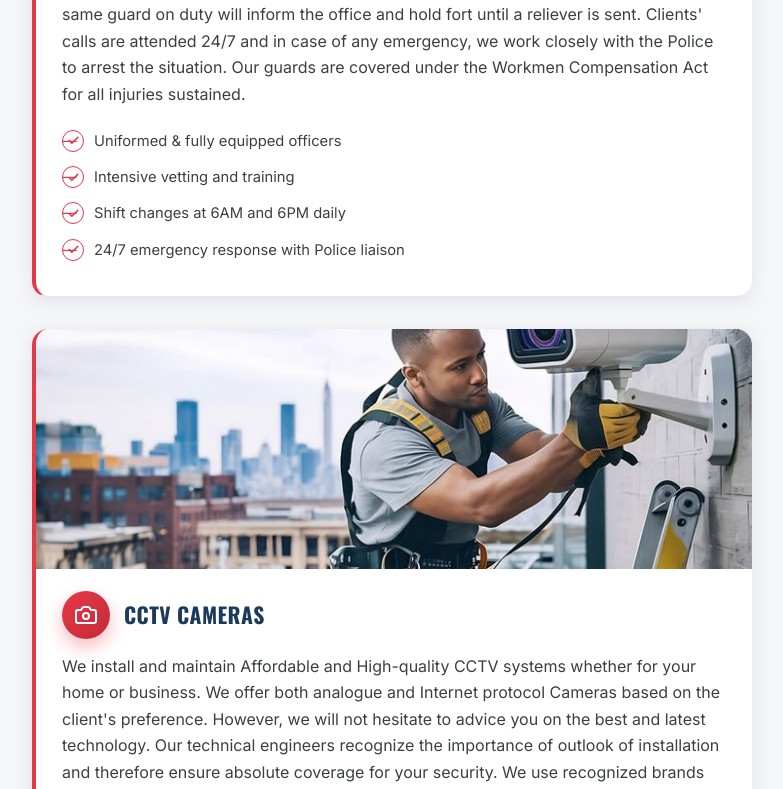
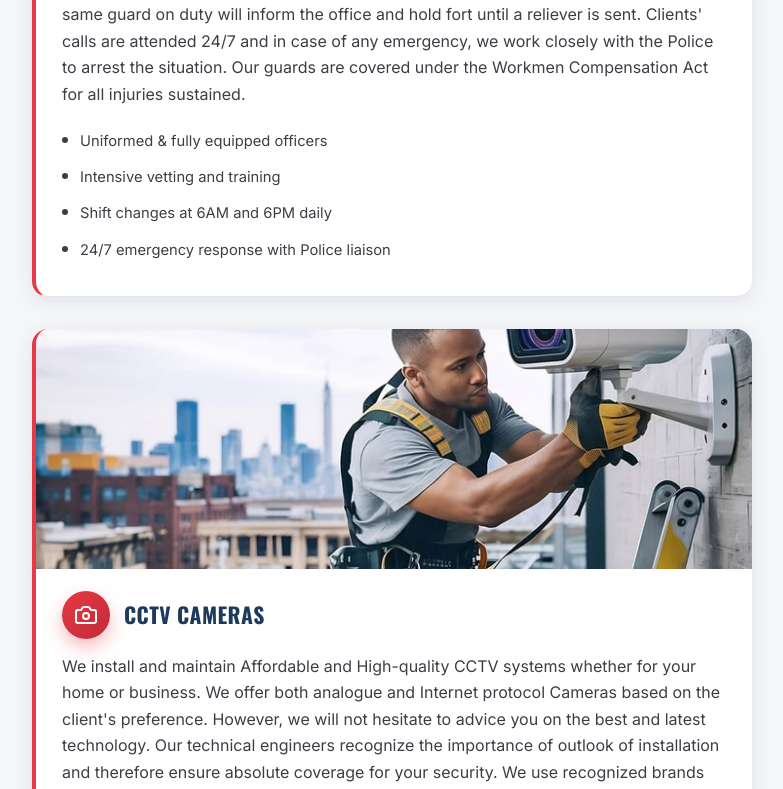
Before and after one commit to Muchyz/apron, a React (Vite) app: page /our-services in a window 1280 px wide. Shown: the part 1444-2233 px from the top of the page, without its empty margins (248-1031 px from the left). Built offline with nearby package versions, Linux system fonts and the light colour scheme.

Commit message:
Fix bullet marker rendering as red overlap on checklist text

```diff
--- a/src/components/Services.jsx
+++ b/src/components/Services.jsx
@@ -1,5 +1,4 @@
 import { Link } from 'react-router-dom';
-import { Check } from 'lucide-react';
 import { coreServices, serviceDetails } from '../data/content.js';
 
 // `detailed` controls whether the full sub-sections (Guarding, CCTV, Alarm, etc.)
@@ -56,12 +55,7 @@ export default function Services({ detailed = false }) {
                   {svc.highlights && (
                     <ul className="service-detail__checklist">
                       {svc.highlights.map((h) => (
-                        <li key={h}>
-                          <span className="service-detail__checkbadge">
-                            <Check size={13} strokeWidth={3} />
-                          </span>
-                          <span>{h}</span>
-                        </li>
+                        <li key={h}>{h}</li>
                       ))}
                     </ul>
                   )}
--- a/src/index.css
+++ b/src/index.css
@@ -1457,25 +1457,23 @@ a:focus-visible, button:focus-visible {
   padding: 0;
 }
 .service-detail__checklist li {
-  display: flex;
-  align-items: flex-start;
-  gap: 10px;
-  padding: 6px 0;
+  position: relative;
+  padding: 6px 0 6px 18px;
   color: var(--gray-body);
   font-size: 0.92rem;
 }
-.service-detail__checkbadge {
+.service-detail__checklist li::before {
+  content: '';
+  position: absolute;
+  left: 0;
+  top: 14px;
+  width: 6px;
+  height: 6px;
+  border-radius: 50%;
+  background: var(--gray-body);
+}
+.service-detail__checkicon {
   flex-shrink: 0;
-  width: 22px;
-  height: 22px;
-  border-radius: 50%;
-  background: transparent;
-  border: 1.5px solid var(--red);
   color: var(--red);
-  display: flex;
-  align-items: center;
-  justify-content: center;
   margin-top: 1px;
-  line-height: 0;
 }
-.service-detail__checkbadge svg { display: block; }
```
